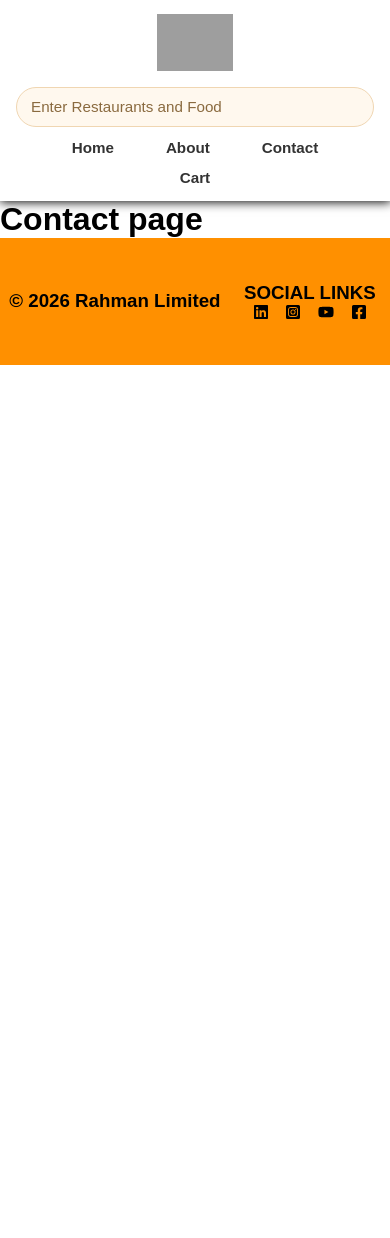
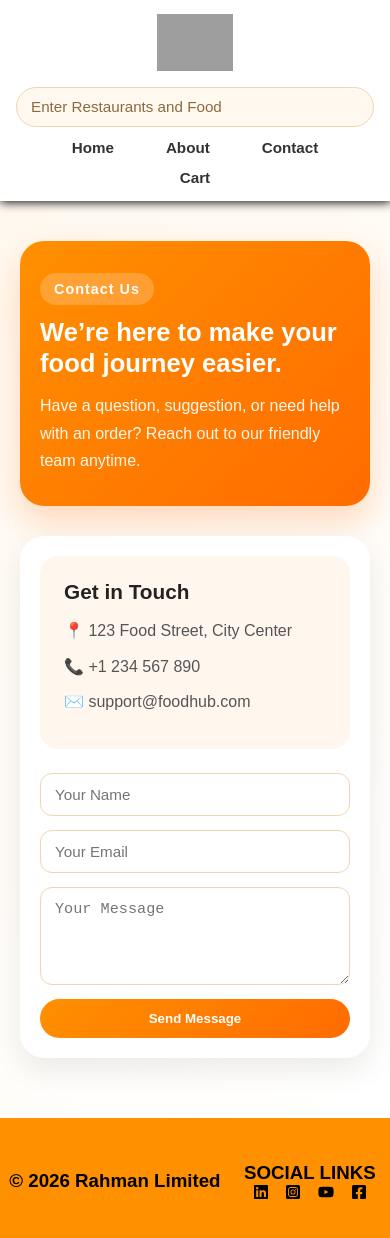
Before and after one commit to rahman1-dev/ReactJS-website-1, a React (Vite) app in the folder Website1/: page /contact in a window 390 px wide. Shown: the top 1238 px of the page. Before the commit the page ends 844 px from the top, so only its background shows below. Built offline with nearby package versions, Linux system fonts and the light colour scheme; grey boxes are pictures that could not be loaded.

Commit message:
Created About,Contact UI

```diff
--- a/Website1/main.css
+++ b/Website1/main.css
@@ -552,7 +552,229 @@ body {
   font-size: 15px;
 }
 
-/* Footer design */
+/* About page styling------------------------------------------------------------------------------- */
+.about-page {
+  padding: 40px 20px 60px;
+  background: linear-gradient(135deg, #fff8ef 0%, #fff 100%);
+}
+
+.about-hero {
+  max-width: 1200px;
+  margin: 0 auto 30px;
+  background: linear-gradient(135deg, #ff9000 0%, #ff6b00 100%);
+  border-radius: 24px;
+  padding: 50px 30px;
+  color: white;
+  box-shadow: 0 15px 35px rgba(255, 107, 0, 0.25);
+}
+
+.about-hero-content {
+  max-width: 650px;
+}
+
+.about-tag {
+  display: inline-block;
+  background: rgba(255, 255, 255, 0.2);
+  padding: 8px 14px;
+  border-radius: 999px;
+  font-size: 0.9rem;
+  font-weight: 700;
+  letter-spacing: 1px;
+  margin-bottom: 12px;
+}
+
+.about-hero h1 {
+  font-size: 2.2rem;
+  line-height: 1.2;
+  margin-bottom: 14px;
+}
+
+.about-description {
+  font-size: 1.05rem;
+  line-height: 1.7;
+  margin-bottom: 20px;
+  color: #fff7ef;
+}
+
+.about-btn {
+  background: white;
+  color: #ff6b00;
+  border: none;
+  padding: 12px 22px;
+  border-radius: 999px;
+  font-weight: 700;
+  cursor: pointer;
+}
+
+.about-features {
+  max-width: 1200px;
+  margin: 0 auto;
+  display: grid;
+  grid-template-columns: repeat(3, 1fr);
+  gap: 20px;
+}
+
+.feature-card {
+  background: white;
+  padding: 24px;
+  border-radius: 18px;
+  box-shadow: 0 10px 25px rgba(0, 0, 0, 0.08);
+}
+
+.feature-card h3 {
+  color: #222;
+  margin-bottom: 10px;
+  font-size: 1.2rem;
+}
+
+.feature-card p {
+  color: #666;
+  line-height: 1.6;
+}
+
+@media (max-width: 900px) {
+  .about-features {
+    grid-template-columns: 1fr;
+  }
+}
+
+@media (max-width: 600px) {
+  .about-hero {
+    padding: 32px 20px;
+  }
+
+  .about-hero h1 {
+    font-size: 1.6rem;
+  }
+}
+
+/* Contact page styling--------------------------------------------------------------------------- */
+.contact-page {
+  padding: 40px 20px 60px;
+  background: linear-gradient(135deg, #fff9f0 0%, #ffffff 100%);
+}
+
+.contact-hero {
+  max-width: 1200px;
+  margin: 0 auto 30px;
+  background: linear-gradient(135deg, #ff9000 0%, #ff6b00 100%);
+  border-radius: 24px;
+  padding: 50px 30px;
+  color: white;
+  box-shadow: 0 15px 35px rgba(255, 107, 0, 0.25);
+}
+
+.contact-content {
+  max-width: 700px;
+}
+
+.contact-tag {
+  display: inline-block;
+  background: rgba(255, 255, 255, 0.2);
+  padding: 8px 14px;
+  border-radius: 999px;
+  font-size: 0.9rem;
+  font-weight: 700;
+  letter-spacing: 1px;
+  margin-bottom: 12px;
+}
+
+.contact-hero h1 {
+  font-size: 2.1rem;
+  line-height: 1.2;
+  margin-bottom: 14px;
+}
+
+.contact-description {
+  font-size: 1rem;
+  line-height: 1.7;
+  color: #fff8ef;
+}
+
+.contact-card {
+  max-width: 1200px;
+  margin: 0 auto;
+  display: grid;
+  grid-template-columns: 1fr 1.2fr;
+  gap: 24px;
+  background: white;
+  padding: 30px;
+  border-radius: 24px;
+  box-shadow: 0 12px 30px rgba(0, 0, 0, 0.08);
+}
+
+.contact-info {
+  background: #fff7ed;
+  padding: 24px;
+  border-radius: 18px;
+}
+
+.contact-info h3 {
+  font-size: 1.3rem;
+  color: #222;
+  margin-bottom: 14px;
+}
+
+.contact-info p {
+  color: #555;
+  margin-bottom: 10px;
+  line-height: 1.6;
+}
+
+.contact-form {
+  display: flex;
+  flex-direction: column;
+  gap: 14px;
+}
+
+.contact-form input,
+.contact-form textarea {
+  width: 100%;
+  padding: 12px 14px;
+  border: 1px solid #f0d4b2;
+  border-radius: 12px;
+  font-size: 0.95rem;
+  outline: none;
+  box-sizing: border-box;
+}
+
+.contact-form input:focus,
+.contact-form textarea:focus {
+  border-color: #ff9000;
+  box-shadow: 0 0 0 2px rgba(255, 144, 0, 0.15);
+}
+
+.contact-form button {
+  background: linear-gradient(135deg, #ff9000 0%, #ff6b00 100%);
+  color: white;
+  border: none;
+  padding: 12px 18px;
+  border-radius: 999px;
+  font-weight: 700;
+  cursor: pointer;
+}
+
+@media (max-width: 900px) {
+  .contact-card {
+    grid-template-columns: 1fr;
+  }
+}
+
+@media (max-width: 600px) {
+  .contact-hero {
+    padding: 32px 20px;
+  }
+
+  .contact-hero h1 {
+    font-size: 1.6rem;
+  }
+
+  .contact-card {
+    padding: 20px;
+  }
+}
+
+/* Footer design-------------------------------------------------------------------------------- */
 .footer {
   display: flex;
   justify-content: space-around;
--- a/Website1/src/components/About.jsx
+++ b/Website1/src/components/About.jsx
@@ -2,8 +2,33 @@ import React from "react";
 
 const About = () => {
   return (
-    <div>
-      <h1>About Page</h1>
+    <div className="about-page">
+      <section className="about-hero">
+        <div className="about-hero-content">
+          <p className="about-tag">About Us</p>
+          <h1>Fresh food, fast delivery, and a smile with every bite.</h1>
+          <p className="about-description">
+            We connect hungry people with the best local restaurants, bringing
+            delicious meals right to your doorstep in minutes.
+          </p>
+          <button className="about-btn">Order Now</button>
+        </div>
+      </section>
+
+      <section className="about-features">
+        <div className="feature-card">
+          <h3>Fast Delivery</h3>
+          <p>Enjoy quick service with hot meals delivered in record time.</p>
+        </div>
+        <div className="feature-card">
+          <h3>Best Restaurants</h3>
+          <p>Discover top-rated kitchens serving your favorite cuisines.</p>
+        </div>
+        <div className="feature-card">
+          <h3>Easy Ordering</h3>
+          <p>Simple, smooth, and convenient from browsing to checkout.</p>
+        </div>
+      </section>
     </div>
   );
 };
--- a/Website1/src/components/Contact.jsx
+++ b/Website1/src/components/Contact.jsx
@@ -2,8 +2,33 @@ import React from "react";
 
 const Contact = () => {
   return (
-    <div>
-      <h1>Contact page</h1>
+    <div className="contact-page">
+      <section className="contact-hero">
+        <div className="contact-content">
+          <p className="contact-tag">Contact Us</p>
+          <h1>We’re here to make your food journey easier.</h1>
+          <p className="contact-description">
+            Have a question, suggestion, or need help with an order? Reach out
+            to our friendly team anytime.
+          </p>
+        </div>
+      </section>
+
+      <section className="contact-card">
+        <div className="contact-info">
+          <h3>Get in Touch</h3>
+          <p>📍 123 Food Street, City Center</p>
+          <p>📞 +1 234 567 890</p>
+          <p>✉️ support@foodhub.com</p>
+        </div>
+
+        <form className="contact-form">
+          <input type="text" placeholder="Your Name" />
+          <input type="email" placeholder="Your Email" />
+          <textarea rows="4" placeholder="Your Message"></textarea>
+          <button type="submit">Send Message</button>
+        </form>
+      </section>
     </div>
   );
 };
```
